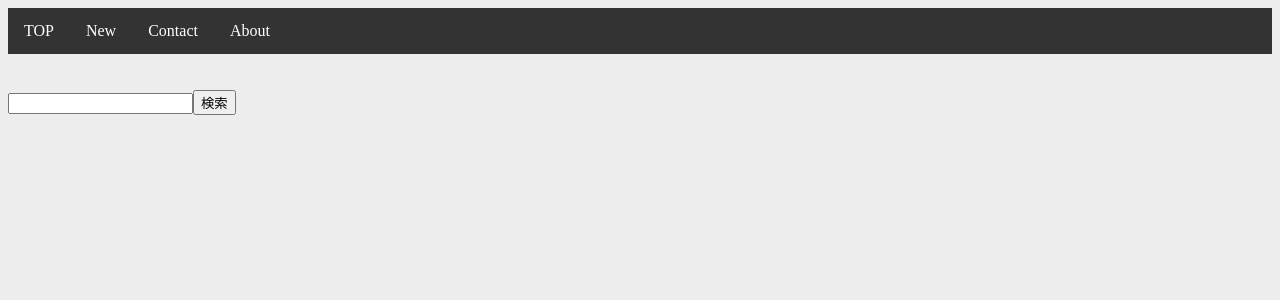
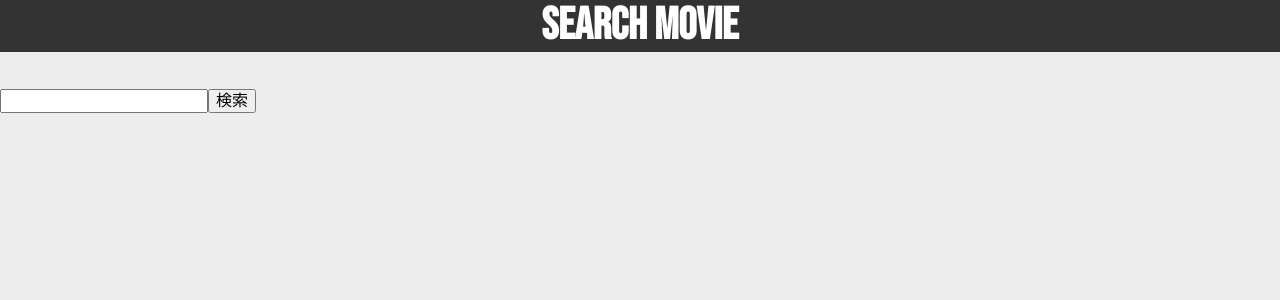
Before and after one commit to jimachi/movie-vue, a Vue app: page / in a window 1280 px wide. Shown: the top 300 px of the page. Built offline with nearby package versions, Linux system fonts and the light colour scheme.

Commit message:
add googleFonts, change Header

```diff
--- a/public/index.html
+++ b/public/index.html
@@ -5,6 +5,7 @@
     <meta http-equiv="X-UA-Compatible" content="IE=edge">
     <meta name="viewport" content="width=device-width,initial-scale=1.0">
     <link rel="icon" href="<%= BASE_URL %>favicon.ico">
+    <link href="https://fonts.googleapis.com/css?family=Bebas+Neue&display=swap" rel="stylesheet">
     <title>movie-vue</title>
   </head>
   <body>
--- a/src/App.vue
+++ b/src/App.vue
@@ -24,6 +24,7 @@
 </template>
 
 <script>
+import "normalize.css";
 import axios from "axios"
 import Header from "./components/Header"
 
@@ -57,7 +58,7 @@ export default {
 }
 </script>
 
-<style lang="scss">
+<style>
 body {
   background-color: #ededed;
 }
@@ -69,24 +70,28 @@ p {
   font-size: 100%;
   line-height: 1;
 }
+#app {
+  width: 100%;
+}
 .card {
   display: inline-block;
-  width: 300px;
+  width: 250px;
   margin: 20px;
   border-radius: 5px;
   background-color: #fff;
   box-shadow: 0 3px 6px #ccc;
 }
 .image {
-  width: 200px;
+  width: 250px;
   height: 100%;
   object-fit: cover;
   border-radius: 5px 5px 0 0;
 }
 .title {
-  font-size: 150%;
   margin: 10px;
   color: #444;
+  font-size: 150%;
+  text-align: center;
 }
 .content {
   padding: 10px;
--- a/src/components/Header.vue
+++ b/src/components/Header.vue
@@ -1,14 +1,8 @@
 <template>
-  <div>
-    <nav>
-      <ul>
-        <li class="logo" ><a href="#">TOP</a></li>
-        <li class="nav-menu" ><a href="#">New</a></li>
-        <li class="nav-menu"><a href="#">Contact</a></li>
-        <li class="nav-menu"><a href="#">About</a></li>
-      </ul>
-    </nav>
-  </div>
+  <header class="header">
+    <h1>Search Movie</h1>
+  </header>
+
 </template>
 
 <script>
@@ -17,22 +11,17 @@ export default {
 }
 </script>
 
-<style lang="scss" scoped>
-ul {
-    list-style-type: none;
+<style scoped>
+.header {
+  width: 100%;
+}
+h1 {
     margin: 0;
-    padding: 0;
-    overflow: hidden;
-    background: #333333;
-    li {
-      float: left;
-      a {
-        display: block;
-        color: #ffffff;
-        text-align: center;
-        padding: 14px 16px;
-        text-decoration: none;
-      }
-    }
+    width: 100%;
+    font-family: 'Bebas Neue', cursive;
+    font-size: 45px;
+    color: #ffffff;
+    background-color: #333333;
+    text-align: center;
 }
 </style>
```
